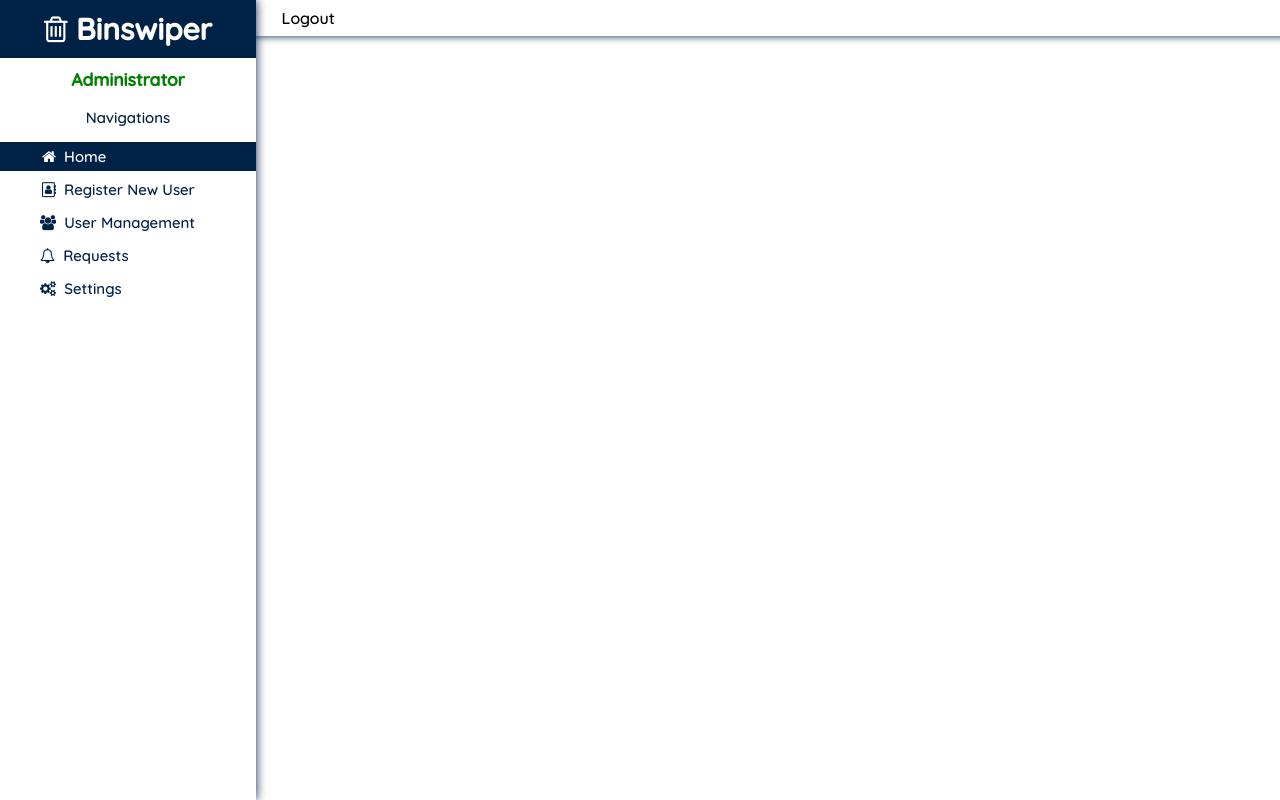
After one commit to Kailash96/GIS_DISSERT_2018-19, a PHP site: page /index_files/pages/Admin/admin-home.php in a window 1280 px wide. The commit adds this page. Run offline with PHP 8.4, Linux system fonts and the light colour scheme.

Commit message:
new changes - 6jan2019

```diff
--- a/project/index_files/css_files/style.css
+++ b/project/index_files/css_files/style.css
@@ -74,7 +74,7 @@ ul li i{
     margin-right:4px;
 }
 
-#home{
+#home, #registeruser{
     padding-left:2px;
 }
 
--- /dev/null
+++ b/project/index_files/pages/Admin/admin-home.php
@@ -0,0 +1,13 @@
+<!DOCTYPE html>
+<html>
+    <head>
+        <title>Admin | Binswiper</title>
+        <link rel="stylesheet" href="../../css_files/style.css" />
+
+    </head>
+    <body>
+        <?php include("admin-left_side_nav_bar.html"); ?>
+        <?php include("admin-top-nav-bar.html"); ?>
+
+    </body>
+</html>
--- /dev/null
+++ b/project/index_files/pages/Admin/admin-left_side_nav_bar.html
@@ -0,0 +1,14 @@
+<link rel="stylesheet" href="https://cdnjs.cloudflare.com/ajax/libs/font-awesome/4.7.0/css/font-awesome.min.css">
+
+<div class="left-nav-bar">
+    <h1 style="padding:10px 0;margin:0;background-color:#002246;color:white"><i class="fa fa-trash-o"></i> Binswiper</h1>
+    <h3 style="color:green">Administrator</h3>
+    Navigations
+    <ul>
+        <li><a href="" id="selected"><i class="fa fa-home" id="home"></i> Home</a></li>
+        <li><a href=""><i class="fa fa-address-book-o" id="registeruser"></i> Register New User</a></li>
+        <li><a href=""><i class="fa fa-group"></i> User Management</a></li>
+        <li><a href=""><i class="fa fa-bell-o"></i> Requests</a></li>
+        <li><a href=""><i class="fa fa-cogs"></i> Settings</a></li>
+    </ul>
+</div>
--- /dev/null
+++ b/project/index_files/pages/Admin/admin-top-nav-bar.html
@@ -0,0 +1,3 @@
+<div class="top-nav-bar">
+    Logout
+</div>
```
Also changed, not shown: project/index_files/pages/Resident-pages/resident-registration.php (+22 -1 lines), project/index_files/pages/registration_navigator.php (+1 -36 lines), project/index_files/pages/registration_collectors.php (deleted).
